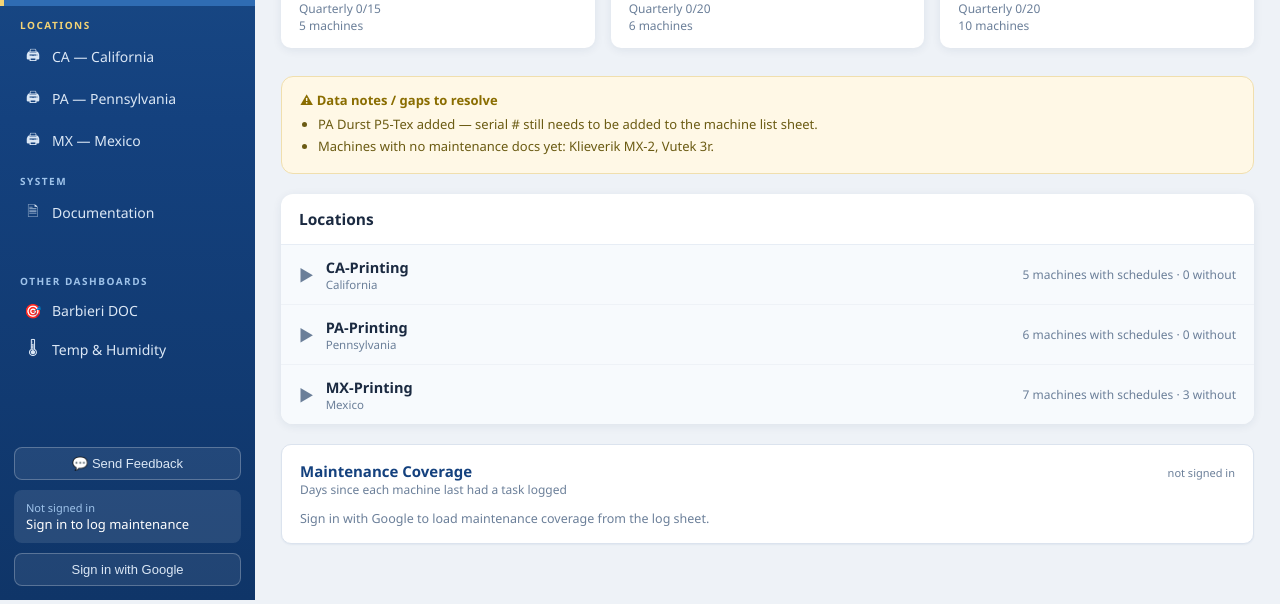
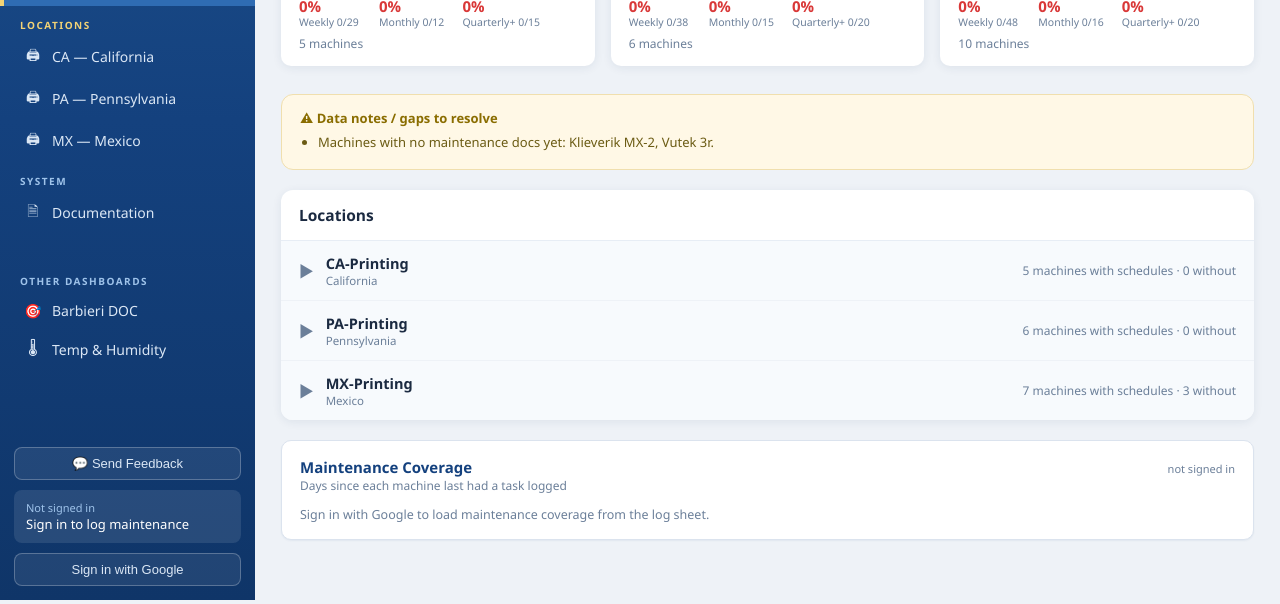
Before and after one commit to mikeb-art/machine-maintenance, a plain HTML site: page index.html in a window 1280 px wide. Shown: the part 200-804 px from the top of the page. Drawn offline with Linux system fonts and the light colour scheme.

Commit message:
Remove resolved P5-Tex serial note; include kpi-daily.js
Added a new script for KPI daily tracking and updated the notes.

```diff
--- a/index.html
+++ b/index.html
@@ -428,7 +428,7 @@
 
 const NOTES = [
 
- "PA Durst P5-Tex added — serial # still needs to be added to the machine list sheet.",
+
  "Machines with no maintenance docs yet: Klieverik MX-2, Vutek 3r."
 ];
 
@@ -759,6 +759,6 @@
 updateUserUI();
 render();
 </script>
-  <script src="dashboard-charts.js?v=11"></script>
+  <script src="dashboard-charts.js?v=11"></script><script src="kpi-daily.js?v=1"></script>
 </body>
 </html>
```
